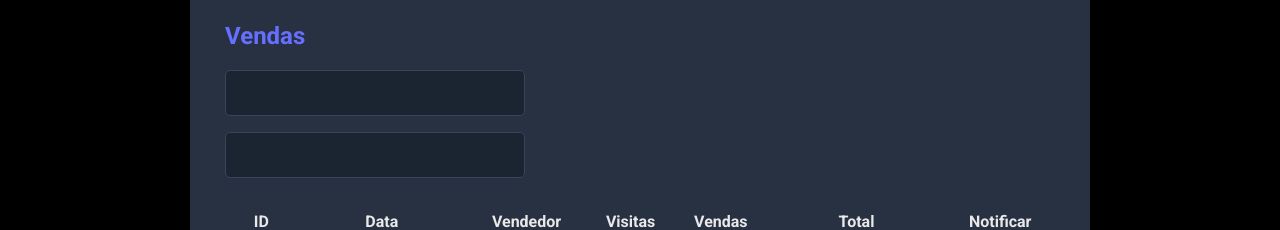
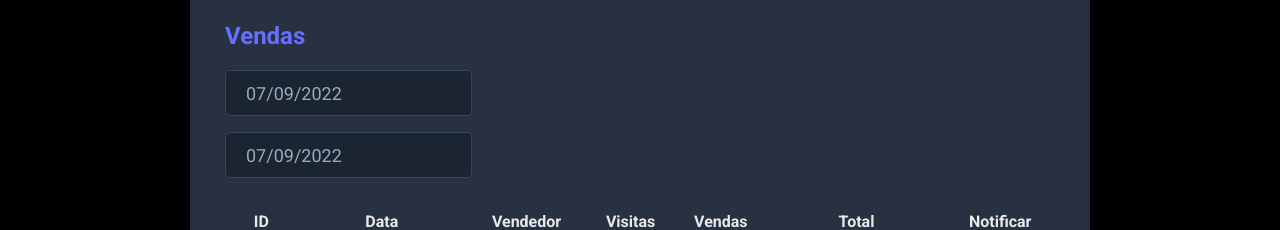
Before and after one commit to julianomoser/dsmeta, a React (Vite) app in the folder frontend/: page / in a window 1280 px wide. Shown: the part 273-503 px from the top of the page. Built offline with nearby package versions, Linux system fonts and the light colour scheme.

Commit message:
Datepicker

```diff
--- a/frontend/package.json
+++ b/frontend/package.json
@@ -9,7 +9,9 @@
     "preview": "vite preview"
   },
   "dependencies": {
+    "@types/react-datepicker": "4.4.2",
     "react": "^18.2.0",
+    "react-datepicker": "4.8.0",
     "react-dom": "^18.2.0"
   },
   "devDependencies": {
--- a/frontend/src/component/SalesCard/index.tsx
+++ b/frontend/src/component/SalesCard/index.tsx
@@ -1,5 +1,8 @@
 import NotificationButton from '../NotificationButton'
 import './styles.css'
+
+import DatePicker from 'react-datepicker'
+import 'react-datepicker/dist/react-datepicker.css'
 
 function SalesCard() {
   return (
@@ -8,10 +11,20 @@
         <h2 className="dsmeta-sales-title">Vendas</h2>
         <div>
           <div className="dsmeta-form-control-container">
-                <input className="dsmeta-form-control" type="text" />
+            <DatePicker
+              selected={new Date()}
+              onChange={(date: Date) => {}}
+              className="dsmeta-form-control"
+              dateFormat="dd/MM/yyyy"
+            />
           </div>
           <div className="dsmeta-form-control-container">
-                <input className="dsmeta-form-control" type="text" />
+            <DatePicker
+              selected={new Date()}
+              onChange={(date: Date) => {}}
+              className="dsmeta-form-control"
+              dateFormat="dd/MM/yyyy"
+            />
           </div>
         </div>
 
@@ -38,7 +51,7 @@
                 <td>R$ 55300.00</td>
                 <td>
                   <div className="dsmeta-red-btn-container">
-                        <NotificationButton/>
+                    <NotificationButton />
                   </div>
                 </td>
               </tr>
@@ -51,7 +64,7 @@
                 <td>R$ 55300.00</td>
                 <td>
                   <div className="dsmeta-red-btn-container">
-                         <NotificationButton/>
+                    <NotificationButton />
                   </div>
                 </td>
               </tr>
@@ -64,15 +77,13 @@
                 <td>R$ 55300.00</td>
                 <td>
                   <div className="dsmeta-red-btn-container">
-                        <NotificationButton/>
+                    <NotificationButton />
                   </div>
                 </td>
               </tr>
             </tbody>
-
           </table>
         </div>
-
       </div>
     </>
   )
```
Also changed, not shown: 1 other file (tests, documents, lock files or other folders). Lines whose indentation alone changed are shown as unchanged.
